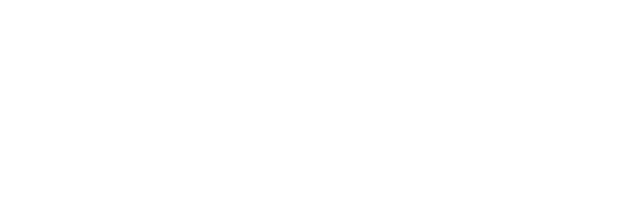
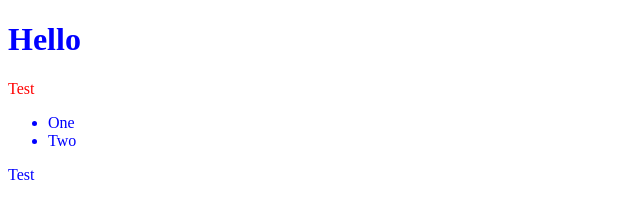
Before and after one commit to Bahle-Gaji/Bootcamp-Advanced-JS, a plain HTML site: page chapter9/index.html in a window 1280 px wide. Shown: the whole page, without its empty margins (0-640 px from the left). Drawn offline with Linux system fonts and the light colour scheme.

Commit message:
Complete PE's and Chapter Project

```diff
--- a/chapter9/index.html
+++ b/chapter9/index.html
@@ -8,6 +8,65 @@
 </head>
 <body>
 
+    <!-- The Dom -->
+
+    <!-- <h1 class="output">Hello World</h1>
+    <div class="output">Test</div> -->
+
+
+    <!--Practice exercise 9.3-->
+
+    <!-- <div class="output"></div>
+    <script>
+
+        const output = document.querySelector('.output');
+
+        output.textContent = "Hello";
+        output.classList.add('red');
+        output.id = 'tester';
+        output.style.backgroundColor = 'red';
+        output.textContent = document.URL;
+
+    </script> -->
+
+
+    <!-- Chapter Project -->
+
+    <div class="output">
+        <h1>Hello</h1>
+        <div>Test</div>
+        <ul>
+            <li id="one">One</li>
+            <li class="red">Two</li>
+        </ul>
+        <div>Test</div>
+    </div>
+
+    <script>
+
+        const output = document.querySelector('.output');
+        const mainList = document.querySelector('ul');
+        mainList.id = 'mainList';
+
+        const divs = document.querySelectorAll('div');
+        console.log(divs);
+
+        for(let i = 0; i < divs.length; i++){
+            console.log(divs[i].tagName);
+
+            divs[i].id = "id-" + (i + 1);
+
+            if(i % 2 == 0){
+                divs[i].style.color = 'blue';
+            }
+            else{
+                divs[i].style.color = 'red';
+            }
+        }
+
+    </script>
+
+
     <script src="index.js"></script>
 </body>
 </html>
```
Also changed, not shown: chapter9/index.js (+42 -0 lines).
